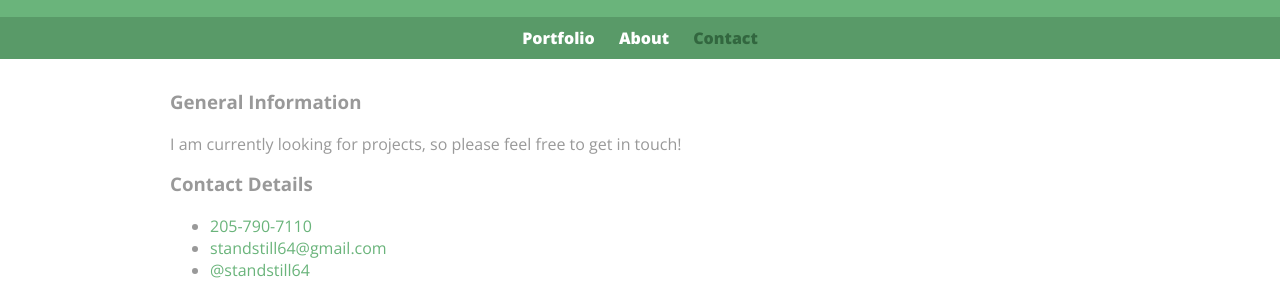
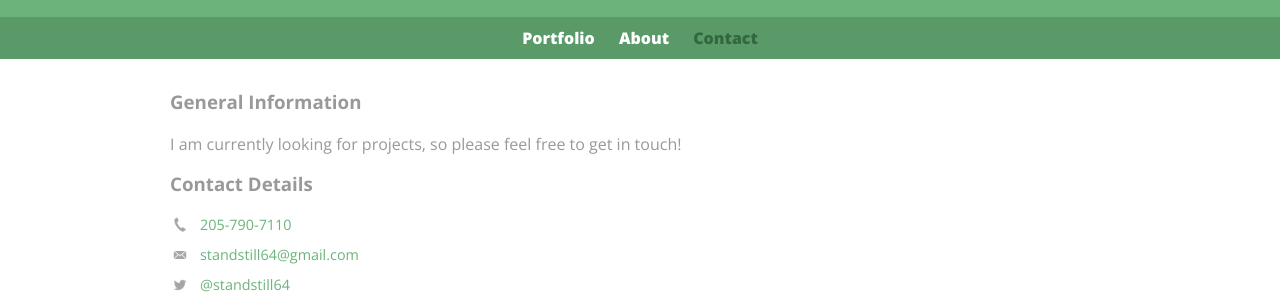
Before and after one commit to studstill/treehouse, a plain HTML site: page front-end-web-development/how-to-make-a-website/contact.html in a window 1280 px wide. Shown: the part 72-374 px from the top of the page. Drawn offline with nearby package versions, Linux system fonts and the light colour scheme.

Commit message:
HTMAW - Complete Stage 7

```diff
--- a/front-end-web-development/how-to-make-a-website/css/main.css
+++ b/front-end-web-development/how-to-make-a-website/css/main.css
@@ -144,6 +144,39 @@ PAGE: ABOUT
 }
 
 
+
+/**********************************
+PAGE: CONTACT
+***********************************/
+
+.contact-info {
+  list-style: none;
+  padding: 0;
+  margin: 0;
+  font-size: 0.9em;
+}
+
+.contact-info a {
+  display: block;
+  min-height: 20px;
+  background-repeat: no-repeat;
+  background-size: 20px 20px;
+  padding: 0 0 0 30px;
+  margin: 0 0 10px;
+}
+
+.contact-info li.phone a {
+  background-image: url('../img/phone.png');
+}
+
+.contact-info li.mail a {
+  background-image: url('../img/mail.png');
+}
+
+.contact-info li.twitter a {
+  background-image: url('../img/twitter.png');
+}
+
 /**********************************
 COLORS
 ***********************************/
```
